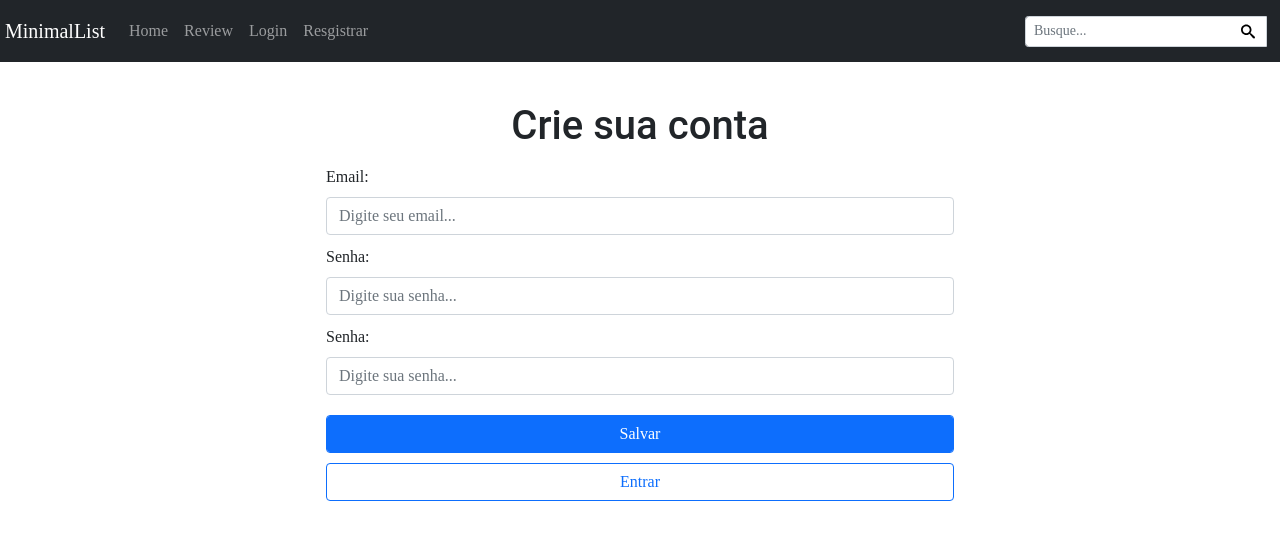
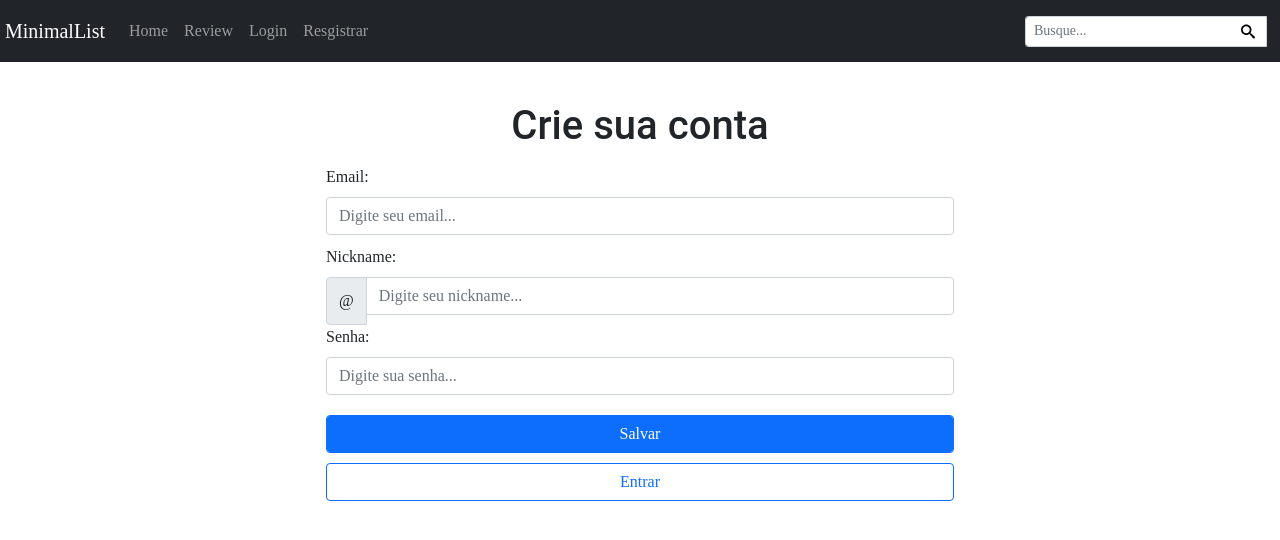
Before and after one commit to joaomarcuscardoso/minimalListFront, a React (Create React App) app: page /register in a window 1280 px wide. Shown: the top 540 px of the page. Built offline with nearby package versions, Linux system fonts and the light colour scheme; no server answers.

Commit message:
Ajustado nickname e password

```diff
--- a/src/screens/RegisterScreen.tsx
+++ b/src/screens/RegisterScreen.tsx
@@ -84,6 +84,16 @@ export function RegisterScreen() {
               setState={setEmail}
             />
             <ContentInput
+              label="nickname"
+              text="Nickname"
+              type="text"
+              placeholder="Digite seu nickname..."
+              name="nickname"
+              state={nickname}
+              setState={setNickname}
+              error={nicknameError}
+            />
+            <ContentInput
               label="pass"
               text="Senha"
               type="password"
@@ -92,16 +102,6 @@ export function RegisterScreen() {
               state={password}
               setState={setPassword}
               error={passwordError}
-            />
-            <ContentInput
-              label="pass"
-              text="Senha"
-              type="password"
-              placeholder="Digite sua senha..."
-              name="password"
-              state={nickname}
-              setState={setNickname}
-              error={nicknameError}
               required={true}
             />
 
```
